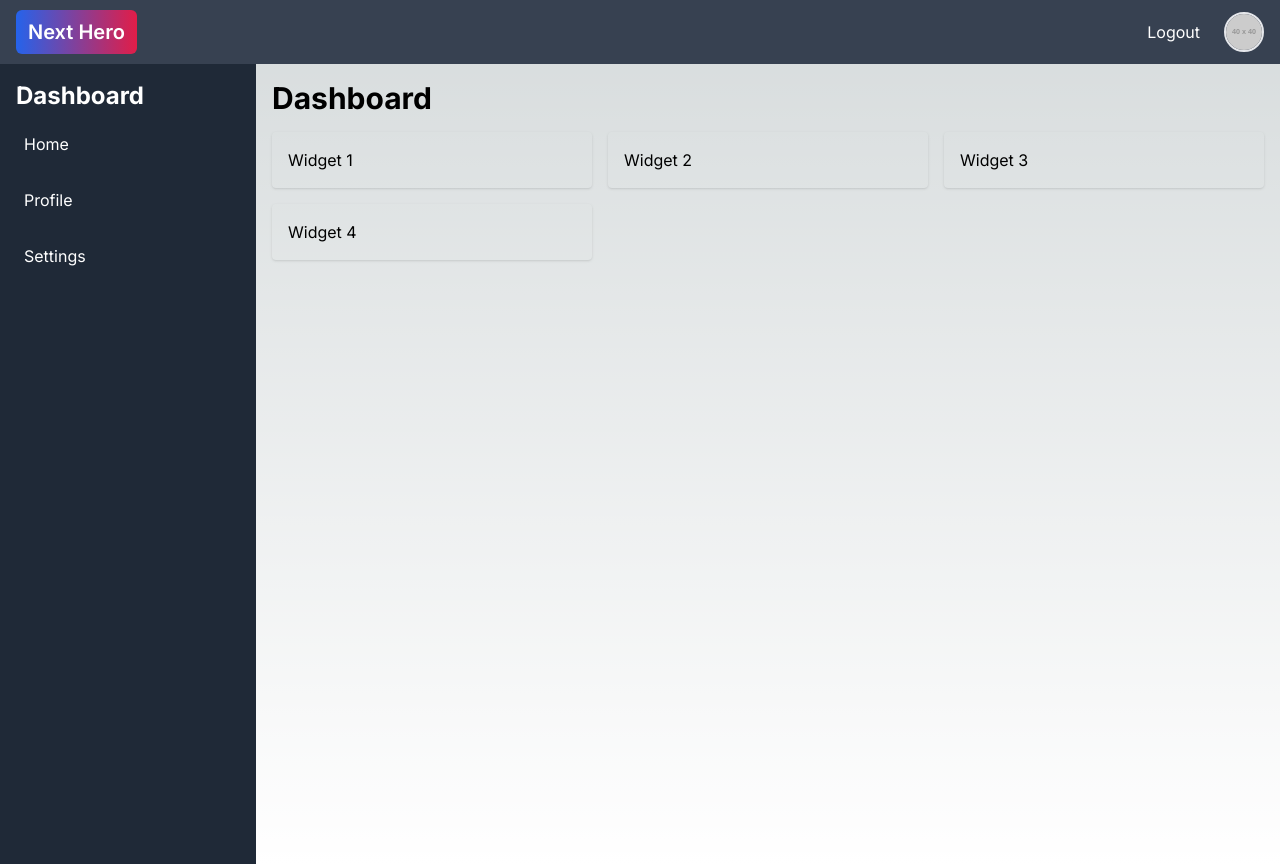
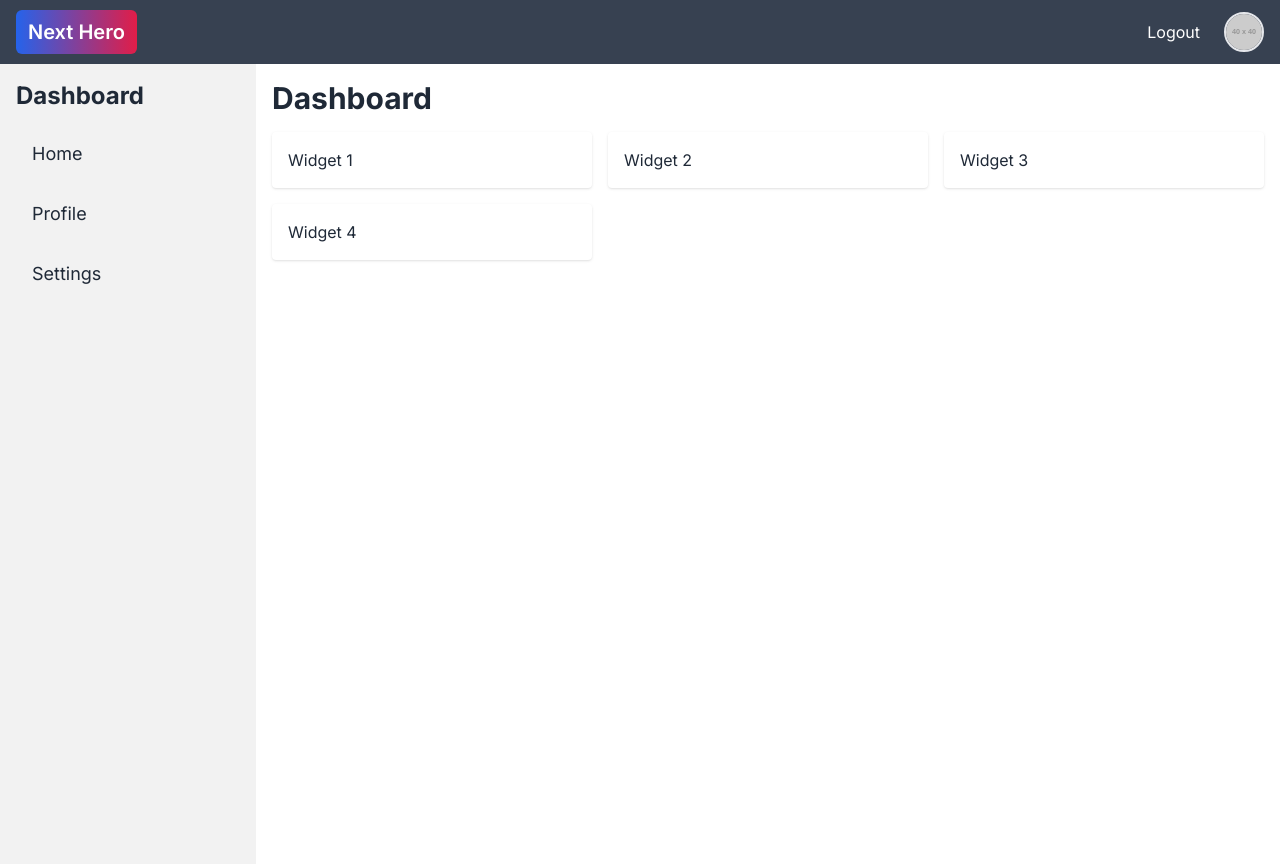
Before and after one commit to mhmitas/simple-next.js-template, a Next.js app: page /dashboard in a window 1280 px wide. Built offline with nearby package versions, Linux system fonts and the light colour scheme.

Commit message:
motamoti ekta template structure

```diff
--- a/src/app/(root)/blogs/[blogId]/page.jsx
+++ b/src/app/(root)/blogs/[blogId]/page.jsx
@@ -1,21 +1,11 @@
-'use client'
 import Container from '@/components/common/Container';
-import React, { useEffect, useState } from 'react';
+import { fetchBlog } from '@/services/blogApi';
 
-const BlogDetailPage = ({ params }) => {
+const BlogDetailPage = async ({ params }) => {
     console.log(params.blogId);
-    const [blog, setBlog] = useState({})
-    useEffect(() => {
-        fetch('/blogs.json')
-            .then(res => res.json())
-            .then(data => {
-                console.log(params.blogId);
-                const id = params.blogId
-                const blog = data.find(blog => blog.id == id)
-                setBlog(blog);
-            })
 
-    }, [params])
+    const blog = await fetchBlog(params.blogId)
+
     return (
         <Container>
             <div className='bg-gradient-to-r dark:from-blue-400 from-blue-600 dark:to-rose-400 to-rose-600 text-transparent bg-clip-text'>
@@ -23,8 +13,8 @@ const BlogDetailPage = ({ params }) => {
             </div>
             <br />
             <div>
-                <p className='text-xl font-semibold mb-1'>{blog?.description}</p>
-                <p>{blog?.blog}</p>
+                <p className='text-xl font-semibold mb-1'>{blog?.description || blog?.body}</p>
+                <p>{blog?.blog || blog?.body}</p>
             </div>
         </Container>
     );
--- a/src/app/(root)/blogs/page.jsx
+++ b/src/app/(root)/blogs/page.jsx
@@ -1,24 +1,19 @@
-'use client'
 import Btn from '@/components/Btn';
 import Container from '@/components/common/Container';
+import { fetchBlogs } from '@/services/blogApi';
 import Link from 'next/link';
-import React, { useEffect, useState } from 'react';
 
-const BlogPage = () => {
-    const [aiBlogTopics, setAiBlogTopics] = useState([])
 
-    useEffect(() => {
-        fetch('/blogs.json')
-            .then(res => res.json())
-            .then(data => setAiBlogTopics(data))
-    }, [])
+const BlogPage = async () => {
+    const blogs = await fetchBlogs()
+    console.log(blogs);
 
     return (
         <Container>
             <h3>Blogs</h3>
             <br />
             <div className='grid grid-cols-1 sm:grid-cols-2 lg:grid-cols-4 gap-3 mb-10'>
-                {aiBlogTopics.map((blog, index) => <BlogCard key={index} blog={blog} />)}
+                {blogs.slice(0, 20).map((blog, index) => <BlogCard key={index} blog={blog} />)}
             </div>
         </Container>
     );
@@ -31,7 +26,7 @@ function BlogCard({ blog }) {
         <div className='border p-4 rounded-md flex flex-col justify-between shadow-lg dark:bg-gray-950 dark:border-gray-800'>
             <div>
                 <h3 className='text-xl'>{blog.title}</h3>
-                <h3 className='my-2'>{blog.description}</h3>
+                <h3 className='my-2'>{blog.body}</h3>
             </div>
             <div className='mt-2 flex justify-end'>
                 <Link href={`/blogs/${blog.id}`}><Btn size='sm'><span>Show detail</span></Btn></Link>
--- a/src/app/globals.css
+++ b/src/app/globals.css
@@ -1,33 +1,3 @@
 @tailwind base;
 @tailwind components;
 @tailwind utilities;
-
-:root {
-  --foreground-rgb: 0, 0, 0;
-  --background-start-rgb: 214, 219, 220;
-  --background-end-rgb: 255, 255, 255;
-}
-
-@media (prefers-color-scheme: dark) {
-  :root {
-    --foreground-rgb: 255, 255, 255;
-    --background-start-rgb: 0, 0, 0;
-    --background-end-rgb: 0, 0, 0;
-  }
-}
-
-body {
-  color: rgb(var(--foreground-rgb));
-  background: linear-gradient(
-      to bottom,
-      transparent,
-      rgb(var(--background-end-rgb))
-    )
-    rgb(var(--background-start-rgb));
-}
-
-@layer utilities {
-  .text-balance {
-    text-wrap: balance;
-  }
-}
--- a/src/app/layout.js
+++ b/src/app/layout.js
@@ -11,7 +11,7 @@ export const metadata = {
 
 export default function RootLayout({ children }) {
   return (
-    <html lang="en">
+    <html lang="en" data-theme="light">
       <body className={inter.className}>
         <div className="">
           {children}
--- a/src/components/Navbar.jsx
+++ b/src/components/Navbar.jsx
@@ -15,7 +15,7 @@ const Navbar = () => {
     ];
 
     return (
-        <nav className="w-full bg-gradient-to-b from-zinc-200 backdrop-blur-2xl dark:border-neutral-800 dark:bg-zinc-800/30 dark:from-inherit bg-gray-50 shadow-md">
+        <nav className="w-full shadow-md">
             <div className="mx-auto flex items-center justify-between py-3 px-4">
                 <Link className="text-xl text-white font-semibold bg-gradient-to-r from-blue-600 to-rose-600 py-2 px-3 rounded-md" href="/">
                     Next Hero
--- a/src/components/dashboard/Sidebar.jsx
+++ b/src/components/dashboard/Sidebar.jsx
@@ -2,18 +2,18 @@ import React from 'react';
 
 const Sidebar = () => {
     return (
-        <div className="bg-gray-800 text-white w-52 md:w-64 h-screen">
-            <div className='fixed bg-gray-800 text-white overflow-x-auto h-screen w-52 md:w-64 p-4'>
+        <div className="bg-base-200 w-52 md:w-64 h-screen">
+            <div className='fixed overflow-x-auto h-screen w-52 md:w-64 p-4'>
                 <h1 className="text-2xl font-bold mb-3">Dashboard</h1>
-                <ul>
+                <ul className='menu text-lg'>
                     <li className="mb-4">
-                        <a href="#" className="block p-2 hover:bg-gray-700 rounded">Home</a>
+                        <a href="#" className="block p-2 rounded">Home</a>
                     </li>
                     <li className="mb-4">
-                        <a href="#" className="block p-2 hover:bg-gray-700 rounded">Profile</a>
+                        <a href="#" className="block p-2 rounded">Profile</a>
                     </li>
                     <li className="mb-4">
-                        <a href="#" className="block p-2 hover:bg-gray-700 rounded">Settings</a>
+                        <a href="#" className="block p-2 rounded">Settings</a>
                     </li>
                 </ul>
             </div>
--- /dev/null
+++ b/src/services/blogApi.js
@@ -0,0 +1,11 @@
+export async function fetchBlogs() {
+    const res = await fetch('https://jsonplaceholder.typicode.com/posts')
+    const data = await res.json()
+    return data
+}
+
+export async function fetchBlog(id) {
+    const res = await fetch(`https://jsonplaceholder.typicode.com/posts/${id}`)
+    const data = await res.json()
+    return data
+}
--- a/tailwind.config.js
+++ b/tailwind.config.js
@@ -14,5 +14,5 @@ module.exports = {
       },
     },
   },
-  plugins: [],
+  plugins: [require('daisyui')],
 };
```
Also changed, not shown: package.json (+6 -5 lines), 1 other file (tests, documents, lock files or other folders).
